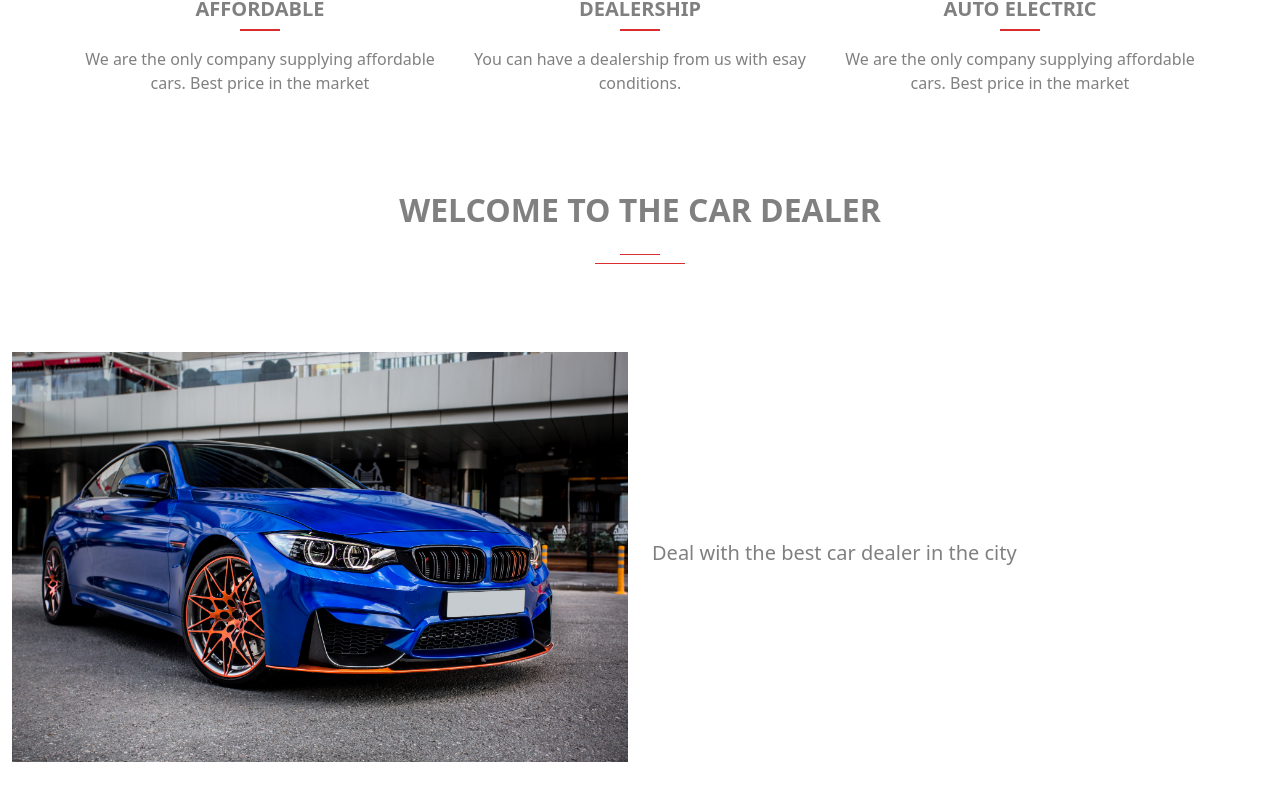
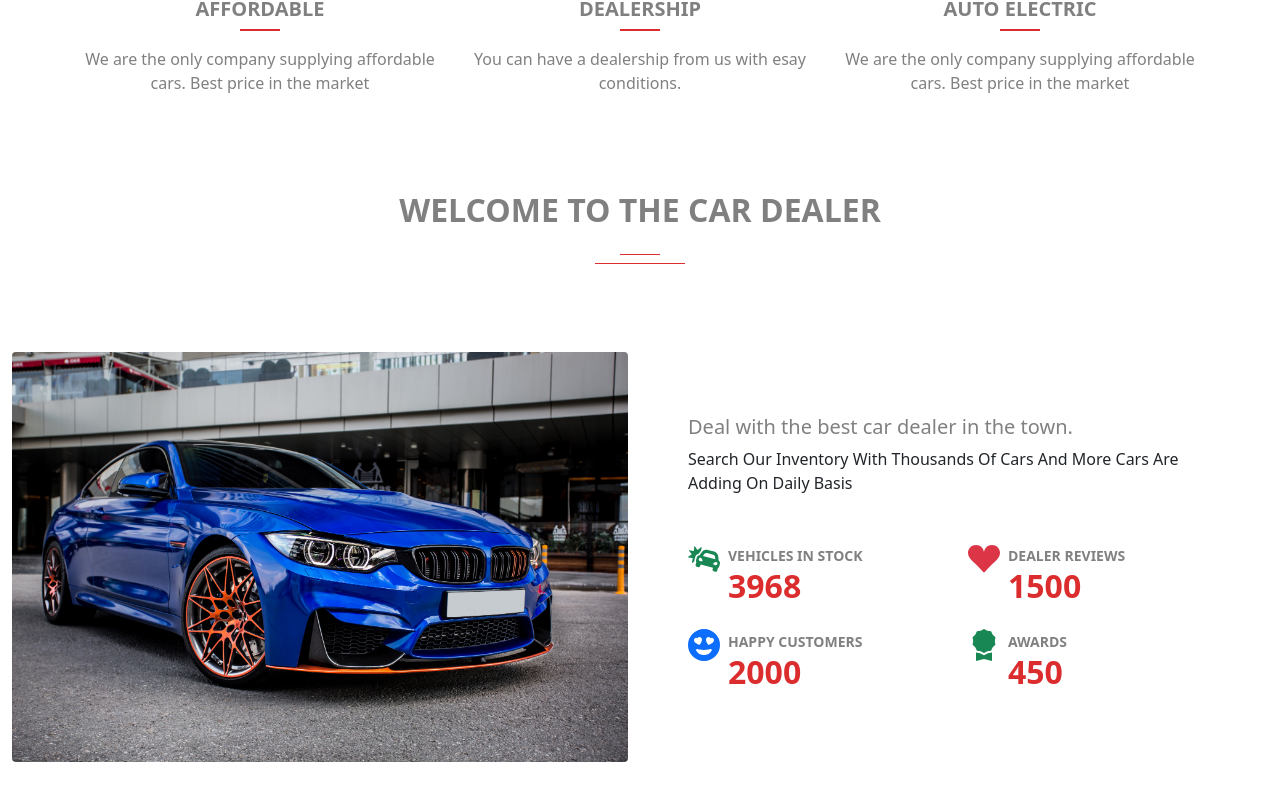
Before and after one commit to asadulR/Auto-Accord-UI, a React (Create React App) app: page / in a window 1280 px wide. Shown: the part 1405-2205 px from the top of the page. Built offline with nearby package versions, Linux system fonts and the light colour scheme; no server answers.

Commit message:
desined welcome section

```diff
--- a/src/Components/Pages/Home/Welcome/Welcome.css
+++ b/src/Components/Pages/Home/Welcome/Welcome.css
@@ -25,3 +25,20 @@
 .welcome-row:hover .red-line-bottom{
     width: 40px;
 }
+
+.reviews h2{
+    color: #db2d2e;
+    font-weight: 700;
+}
+
+.icon-style-w{
+    font-size: 2rem;
+}
+
+.welcome-img{
+    transition: 1s;
+}
+
+.welcome-img:hover{
+    transform: scale(.97);
+}
--- a/src/Components/Pages/Home/Welcome/Welcome.js
+++ b/src/Components/Pages/Home/Welcome/Welcome.js
@@ -1,6 +1,9 @@
 import React from 'react';
 import tesla from '../../../Assets/Images/tesla.jpg';
 import './Welcome.css'
+import { FaCarCrash } from "react-icons/fa";
+import { BsSuitHeartFill, BsFillEmojiHeartEyesFill, BsAwardFill} from "react-icons/bs";
+
 const Welcome = () => {
     return (
         <div className='my-5 welcome-container'>
@@ -10,10 +13,57 @@ const Welcome = () => {
                 <div className='red-line-bottom'></div>
                 <div className="row mt-3 pt-5 g-4 welcome-row align-items-center">
                     <div className="col-12 col-md-6">
-                        <img className='img-fluid' src={tesla} alt="" />
+                        <img className='img-fluid rounded welcome-img' src={tesla} alt="" />
                     </div>
-                    <div className="col-12 col-md-6">
-                        <h5 className='gray'>Deal with the best car dealer in the city</h5>
+                    <div className="col-12 px-5 col-md-6">
+                        <h5 className='gray'>Deal with the best car dealer in the town.</h5>
+                        <p className='mb-5'>Search Our Inventory With Thousands Of Cars And More Cars Are Adding On Daily Basis</p>
+                        <div className="row g-3 reviews">
+                            <div className="col-6">
+                                <div className="d-flex">
+                                    <div>
+                                        <FaCarCrash className='text-success me-2 icon-style-w' />
+                                    </div>
+                                    <div>
+                                        <p className='mb-0'><small className='fw-bold gray'>VEHICLES IN STOCK</small></p>
+                                        <h2>3968</h2>
+                                    </div>
+                                </div>
+                            </div>
+                            <div className="col-6">
+                                <div className="d-flex">
+                                    <div>
+                                        <BsSuitHeartFill className='icon-style-w text-danger me-2'/>
+                                    </div>
+                                    <div>
+                                        <p className='mb-0'><small className='fw-bold gray'>DEALER REVIEWS</small></p>
+                                        <h2>1500</h2>
+                                    </div>
+                                </div>
+                            </div>
+                            <div className="col-6">
+                                <div className="d-flex">
+                                    <div>
+                                        <BsFillEmojiHeartEyesFill className='icon-style-w me-2 text-primary'/>
+                                    </div>
+                                    <div>
+                                        <p className='mb-0'><small className='fw-bold gray'>HAPPY CUSTOMERS</small></p>
+                                        <h2>2000</h2>
+                                    </div>
+                                </div>
+                            </div>
+                            <div className="col-6">
+                                <div className="d-flex">
+                                    <div>
+                                        <BsAwardFill className="me-2 icon-style-w text-success"/>
+                                    </div>
+                                    <div>
+                                        <p className='mb-0'><small className='fw-bold gray'>AWARDS</small></p>
+                                        <h2>450</h2>
+                                    </div>
+                                </div>
+                            </div>
+                        </div>
                     </div>
                 </div>
             </div>
```
